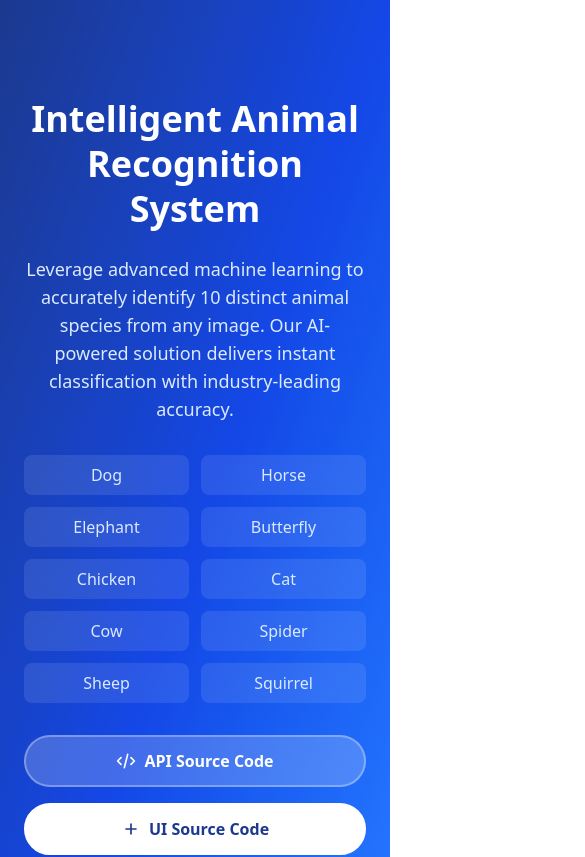
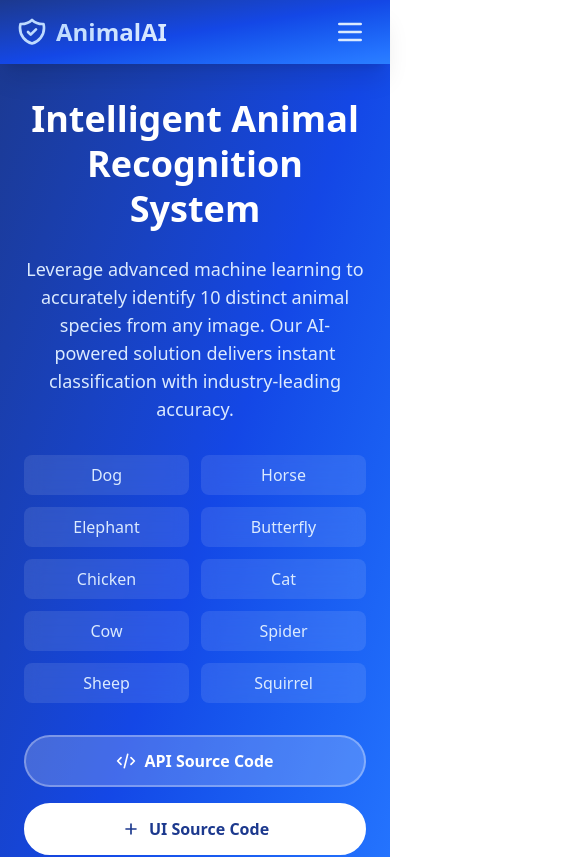
Before and after one commit to SaiSrikanthChodimella/prediction_project, a React (Vite) app: page / in a window 390 px wide. Shown: the top 857 px of the page, 585 px wide, since content can reach past the window. Built offline with nearby package versions, Linux system fonts and the light colour scheme.

Commit message:
creatign a Navbar and adding on click smooth scrolling effect

```diff
--- a/src/App.jsx
+++ b/src/App.jsx
@@ -1,11 +1,36 @@
+// App.jsx
+import NavBar from "./NavBar";
 import Homepage from "./Homepage";
+import APIDocumentation from "./APIDocumentation";
 import Footer from "./Footer";
+import { useRef } from "react";
 
 function App() {
+  const documentRef = useRef(null);
+  const contactRef = useRef(null);
+
+  const scrollToSection = (ref) => {
+    if (ref.current) {
+      ref.current.scrollIntoView({ behavior: "smooth", block: "start" });
+    }
+  };
+
   return (
     <div>
+      <NavBar
+        scrollToSection={scrollToSection}
+        refs={{
+          documentRef,
+          contactRef,
+        }}
+      />
       <Homepage />
-      <Footer />
+      <div ref={documentRef}>
+        <APIDocumentation />
+      </div>
+      <div ref={contactRef}>
+        <Footer />
+      </div>
     </div>
   );
 }
--- /dev/null
+++ b/src/Navbar.jsx
@@ -0,0 +1,116 @@
+// Navbar.jsx
+import { useState } from "react";
+
+export default function Navbar({ scrollToSection, refs }) {
+  const [isMenuOpen, setIsMenuOpen] = useState(false);
+
+  const navigationLinks = [
+    { name: "Documentation", ref: refs.documentRef },
+    { name: "Contact", ref: refs.contactRef },
+  ];
+
+  const handleNavigation = (ref) => {
+    scrollToSection(ref);
+    setIsMenuOpen(false); // Close mobile menu after navigation
+  };
+
+  return (
+    <div className="bg-gradient-to-br from-blue-900 via-blue-700 to-blue-500 shadow-xl fixed w-full top-0 z-50">
+      <nav className="container mx-auto px-4 sm:px-6 lg:px-8">
+        <div className="flex items-center justify-between h-16">
+          {/* Logo Section */}
+          <div className="flex-shrink-0">
+            <a
+              href="#"
+              className="flex items-center space-x-2 group transform transition-all duration-300 hover:scale-105"
+              onClick={(e) => {
+                e.preventDefault();
+                window.scrollTo({ top: 0, behavior: "smooth" });
+              }}
+            >
+              <svg
+                className="h-8 w-8 text-blue-200 group-hover:text-white transition-colors"
+                fill="none"
+                stroke="currentColor"
+                viewBox="0 0 24 24"
+              >
+                <path
+                  strokeLinecap="round"
+                  strokeLinejoin="round"
+                  strokeWidth="2"
+                  d="M9 12l2 2 4-4m5.618-4.016A11.955 11.955 0 0112 2.944a11.955 11.955 0 01-8.618 3.04A12.02 12.02 0 003 9c0 5.591 3.824 10.29 9 11.622 5.176-1.332 9-6.03 9-11.622 0-1.042-.133-2.052-.382-3.016z"
+                />
+              </svg>
+              <span className="text-2xl font-bold bg-gradient-to-r from-blue-200 to-blue-100 bg-clip-text text-transparent">
+                AnimalAI
+              </span>
+            </a>
+          </div>
+
+          {/* Desktop Navigation */}
+          <div className="hidden md:flex items-center space-x-8">
+            {navigationLinks.map((link) => (
+              <button
+                key={link.name}
+                onClick={() => handleNavigation(link.ref)}
+                className="px-4 py-2 text-blue-100 hover:text-white font-medium transition-all duration-300 border-b-2 border-transparent hover:border-blue-200"
+              >
+                {link.name}
+              </button>
+            ))}
+          </div>
+
+          {/* Mobile Menu Button */}
+          <div className="md:hidden">
+            <button
+              onClick={() => setIsMenuOpen(!isMenuOpen)}
+              className="inline-flex items-center justify-center p-2 rounded-md text-blue-100 hover:text-white focus:outline-none transition duration-300"
+            >
+              <svg
+                className="h-8 w-8"
+                fill="none"
+                stroke="currentColor"
+                viewBox="0 0 24 24"
+              >
+                {isMenuOpen ? (
+                  <path
+                    strokeLinecap="round"
+                    strokeLinejoin="round"
+                    strokeWidth="2"
+                    d="M6 18L18 6M6 6l12 12"
+                  />
+                ) : (
+                  <path
+                    strokeLinecap="round"
+                    strokeLinejoin="round"
+                    strokeWidth="2"
+                    d="M4 6h16M4 12h16M4 18h16"
+                  />
+                )}
+              </svg>
+            </button>
+          </div>
+        </div>
+
+        {/* Mobile Menu */}
+        <div
+          className={`md:hidden ${
+            isMenuOpen ? "block" : "hidden"
+          } transition-all duration-300`}
+        >
+          <div className="pt-2 pb-3 space-y-3">
+            {navigationLinks.map((link) => (
+              <button
+                key={link.name}
+                onClick={() => handleNavigation(link.ref)}
+                className="w-full px-4 py-3 rounded-lg text-blue-100 hover:bg-white/10 hover:text-white transition duration-300 backdrop-blur-sm"
+              >
+                {link.name}
+              </button>
+            ))}
+          </div>
+        </div>
+      </nav>
+    </div>
+  );
+}
```
